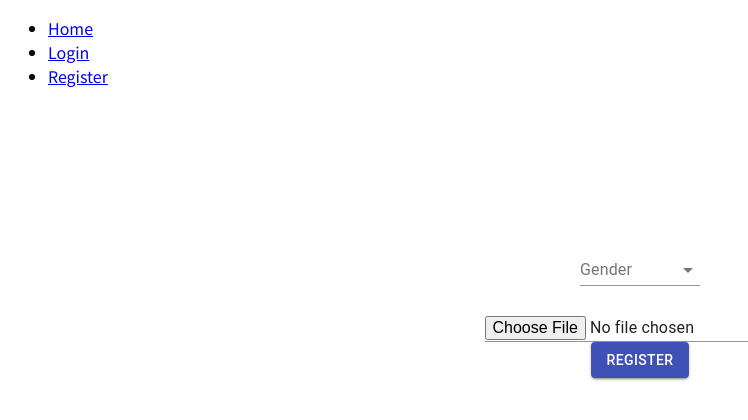
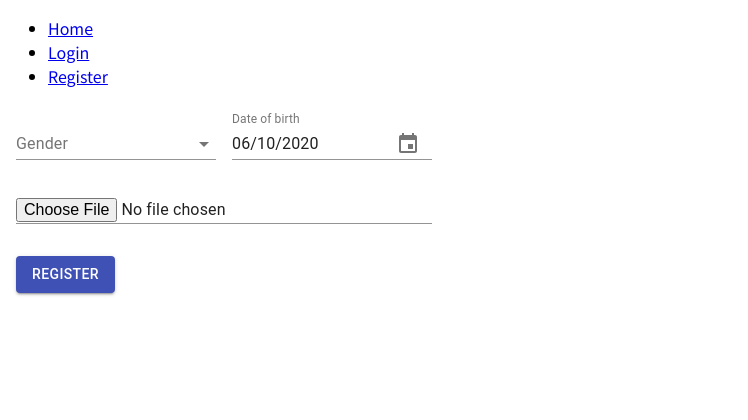
Before and after one commit to Oreotastic/YourSpace, a React app: page /signup-profile in a window 1280 px wide. Shown: the top 420 px of the page, without its empty margins (0-748 px from the left). Built offline with nearby package versions, Linux system fonts and the light colour scheme; the HTML template or start-up script is replaced by a standard one.

Commit message:
began fully implementing material ui for the form

```diff
--- a/assets/login.css
+++ b/assets/login.css
@@ -1,47 +1,12 @@
 
-.forms-container {
-  height: 50vh;
-  display: -webkit-box;
-  display: -moz-box;
-  display: -ms-flexbox;
-  display: -webkit-flex;
+form {
   display: flex;
   flex-direction: column;
-  justify-content: center;
-  align-items: center;
 }
 
-.forms {
-  width: 70vw;
-  min-width: 400px;
-  max-width: 600px;
-  border: 1px solid rgb(175, 175, 175);
-  border-radius: 10px;
-  box-shadow: 0px 0px 10px rgba(144, 144, 144, 0.685);
-}
-
-.forms > form {
-  display: flex;
-  align-items: auto;
-  justify-items: auto;
-}
-
-.form > a > button {
-  margin: 10px 0;
-}
-
-.form {
-  margin: 40px auto;
-}
-
-.credentials-container {
-  display: grid;
-  grid-template-columns: 1fr;
-}
-
-.credential > p {
-  padding: 10px 0;
-  margin: 0;
+#inputFile {
+  min-width: 120px;
+  max-width: 250px;
 }
 
 #genderSelector {
@@ -58,9 +23,3 @@
 }
 
 /* Inputs */
-.credential > input {
-  font-size: 1em;
-  padding: 5px;
-  border-radius: 5px;
-  border: 1px solid rgb(175, 175, 175);
-}
--- a/assets/styles.css
+++ b/assets/styles.css
@@ -1,3 +1,7 @@
 body {
   font-family: 'Noto Sans TC', sans-serif;
 }
+
+.linkButton {
+  margin: 10px;
+}
--- a/package.json
+++ b/package.json
@@ -14,7 +14,9 @@
   "author": "",
   "license": "ISC",
   "dependencies": {
+    "@date-io/moment": "^1.3.13",
     "@material-ui/core": "^4.10.1",
+    "@material-ui/pickers": "^3.2.10",
     "aws-sdk": "^2.698.0",
     "axios": "^0.19.2",
     "bcrypt": "^5.0.0",
@@ -24,6 +26,8 @@
     "connect-busboy": "0.0.2",
     "express": "^4.17.1",
     "jsonwebtoken": "^8.5.1",
+    "momen": "0.0.1-security",
+    "moment": "^2.27.0",
     "multer": "^1.4.2",
     "multer-s3": "^2.9.0",
     "passport": "^0.4.1",
--- a/src/App.js
+++ b/src/App.js
@@ -9,7 +9,7 @@ import {
 import Home from './Components/Home'
 import Login from './Components/Forms/Login'
 import Signup from './Components/Forms/Signup'
-import ProfileConfig from './Components/Forms/ProfileConfig'
+import SignupCont from './Components/Forms/SignupCont'
 
 const App = () => {
 
@@ -47,7 +47,7 @@ const App = () => {
             <Signup username={username} setUsername={setUsername} password={password} setPassword={setPassword} first={first} setFirst={setFirst} last={last} setLast={setLast} />
           </Route>
           <Route exact path="/signup-profile">
-            <ProfileConfig username={username} setUsername={setUsername} password={password} setPassword={setPassword} first={first} setFirst={setFirst} last={last} setLast={setLast} />
+            <SignupCont username={username} setUsername={setUsername} password={password} setPassword={setPassword} first={first} setFirst={setFirst} last={last} setLast={setLast} />
           </Route>
         </Switch>
       </Router>
--- a/src/Components/Forms/ProfileConfig.js
+++ /dev/null
@@ -1,94 +0,0 @@
-import React, { useState } from 'react'
-import { Link } from 'react-router-dom'
-import {
-  Button,
-  InputLabel,
-  Input,
-  Select,
-  FormControl,
-  MenuItem
-} from '@material-ui/core'
-import { makeStyles } from '@material-ui/core/styles'
-
-const useStyle = makeStyles((theme) => ({
-  button: {
-    display: 'block',
-    marginTop: theme.spacing(2)
-  },
-
-  formControl: {
-    margin: theme.spacing(1),
-    minWidth: 120,
-  }
-}))
-
-const ProfileConfig = ({ first, setFirst, last, setLast, username, setUsername, password, setPassword }) => {
-
-  const classes = useStyle()
-  const [profilePic, setProfilePic] = useState('')
-  const [gender, setGender] = useState('')
-  const [open, setOpen] = useState(false)
-
-  const handleChange = (el) => {
-    setGender(el.target.value);
-  };
-
-  const handleClose = () => {
-    setOpen(false);
-  };
-
-  const handleOpen = () => {
-    setOpen(true);
-  };
-
-  const onSubmit = async(el) => {
-    el.preventDefault()
-    const user = {
-      firstName: first,
-      lastName: last,
-      username: username,
-      password: password,
-      profilePic: profilePic
-    }
-    const token = (await axios.post('/route/v1/signup', user)).data
-    console.log(token)
-  }
-
-  return (
-    <div className="forms-container">
-      <FormControl className={classes.formControl}>
-        <InputLabel>Gender</InputLabel>
-        <Select
-          labelId="labelGender"
-          id="gender"
-          open={open}
-          onOpen={handleOpen}
-          onClose={handleClose}
-          value={gender}
-          onChange={handleChange}
-        >
-          <MenuItem value="">
-            <em>Gender</em>
-          </MenuItem>
-          <MenuItem value={1}>Cis Male</MenuItem>
-          <MenuItem value={2}>Trans Male</MenuItem>
-          <MenuItem value={3}>Cis Female</MenuItem>
-          <MenuItem value={4}>Trans Female</MenuItem>
-          <MenuItem value={5}>Non Binary</MenuItem>
-          <MenuItem value={6}>Other</MenuItem>
-        </Select>
-      </FormControl>
-      <FormControl>
-        <InputLabel>Profile Pic</InputLabel>
-        <Input type="file"/>
-      </FormControl>
-      <Link to="/profile">
-        <Button type="submit" color="primary" variant="contained">
-          Register
-        </Button>
-      </Link>
-    </div>
-  )
-}
-
-export default ProfileConfig
--- /dev/null
+++ b/src/Components/Forms/SignupCont.js
@@ -0,0 +1,135 @@
+import React, { useState } from 'react'
+import { Link } from 'react-router-dom'
+import {
+  Button,
+  InputLabel,
+  Input,
+  TextField,
+  Select,
+  FormControl,
+  MenuItem
+} from '@material-ui/core'
+import { makeStyles } from '@material-ui/core/styles'
+import {
+  MuiPickersUtilsProvider,
+  KeyboardDatePicker
+} from '@material-ui/pickers'
+import MomentUtils from '@date-io/moment'
+
+const useStyle = makeStyles((theme) => ({
+  button: {
+    display: 'block',
+    marginTop: theme.spacing(2),
+    maxWidth: 100,
+  },
+  formControl: {
+    margin: theme.spacing(1),
+    minWidth: 200,
+    maxWidth: 200,
+  },
+  input: {
+    margin: theme.spacing(1),
+    minWidth: 416,
+    maxWidth: 416
+  },
+
+}))
+
+const SignupCont = ({ first, setFirst, last, setLast, username, setUsername, password, setPassword }) => {
+
+  const classes = useStyle()
+  const [gender, setGender] = useState('')
+  const [open, setOpen] = useState(false)
+  const [profilePic, setProfilePic] = useState('')
+  const [selectedDate, setSelectedDate] = useState(new Date())
+
+  const handleGender = (el) => {
+    setGender(el.target.value);
+  };
+
+  const handleClose = () => {
+    setOpen(false);
+  };
+
+  const handleOpen = () => {
+    setOpen(true);
+  };
+
+  const handleDate = (date) => {
+    setSelectedDate(date)
+  }
+
+  const onSubmit = async(el) => {
+    el.preventDefault()
+    const user = {
+      firstName: first,
+      lastName: last,
+      username: username,
+      password: password,
+      profilePic: profilePic
+    }
+    const token = (await axios.post('/route/v1/signup', user)).data
+    console.log(token)
+  }
+
+  return (
+    <div>
+      <form autoComplete="off">
+        <div className="formBulk">
+          <FormControl className={classes.formControl}>
+            <InputLabel>Gender</InputLabel>
+            <Select
+              labelId="labelGender"
+              id="gender"
+              open={open}
+              onOpen={handleOpen}
+              onClose={handleClose}
+              value={gender}
+              onChange={handleGender}
+              >
+              <MenuItem value="">
+                <em>Gender</em>
+              </MenuItem>
+              <MenuItem value={1}>Cis Male</MenuItem>
+              <MenuItem value={2}>Trans Male</MenuItem>
+              <MenuItem value={3}>Cis Female</MenuItem>
+              <MenuItem value={4}>Trans Female</MenuItem>
+              <MenuItem value={5}>Non Binary</MenuItem>
+              <MenuItem value={6}>Other</MenuItem>
+            </Select>
+          </FormControl>
+          <FormControl className={classes.formControl}>
+            <MuiPickersUtilsProvider utils={MomentUtils}>
+              <KeyboardDatePicker
+                disableToolbar
+                varient="dialog"
+                format="MM/DD/YYYY"
+                id="date-picker"
+                label="Date of birth"
+                value={selectedDate}
+                onChange={handleDate}
+                KeyboardButtonProps={{
+                  'aria-label': 'change date',
+                }}
+              />
+            </MuiPickersUtilsProvider>
+          </FormControl>
+        </div>
+
+        <FormControl className={classes.input}>
+          <InputLabel>Profile Pic</InputLabel>
+          <Input type="file" />
+        </FormControl>
+        <FormControl className={classes.formControl}>
+          <Link to="/profile" className={classes.button}>
+            <Button type="submit" color="primary" variant="contained" >
+              Register
+            </Button>
+          </Link>
+        </FormControl>
+      </form>
+    </div>
+  )
+}
+
+export default SignupCont
```
Also changed, not shown: 1 other file (tests, documents, lock files or other folders).
